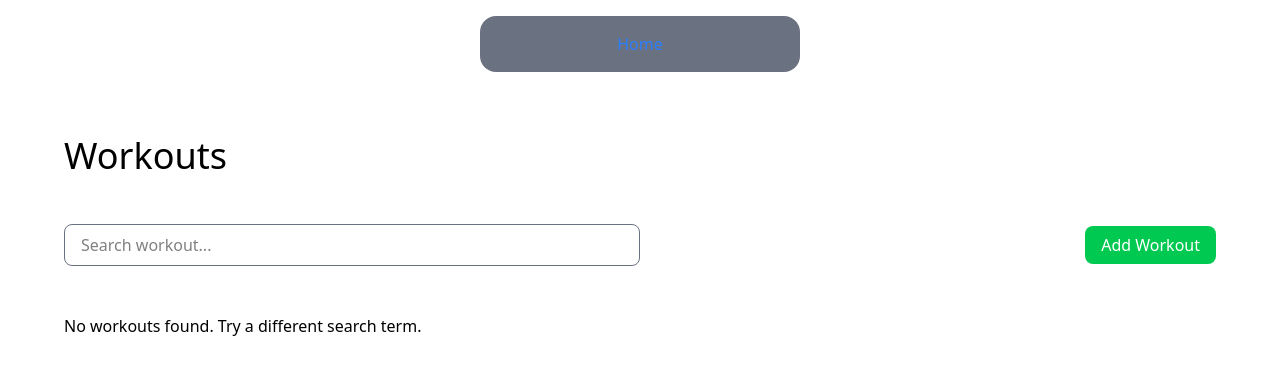
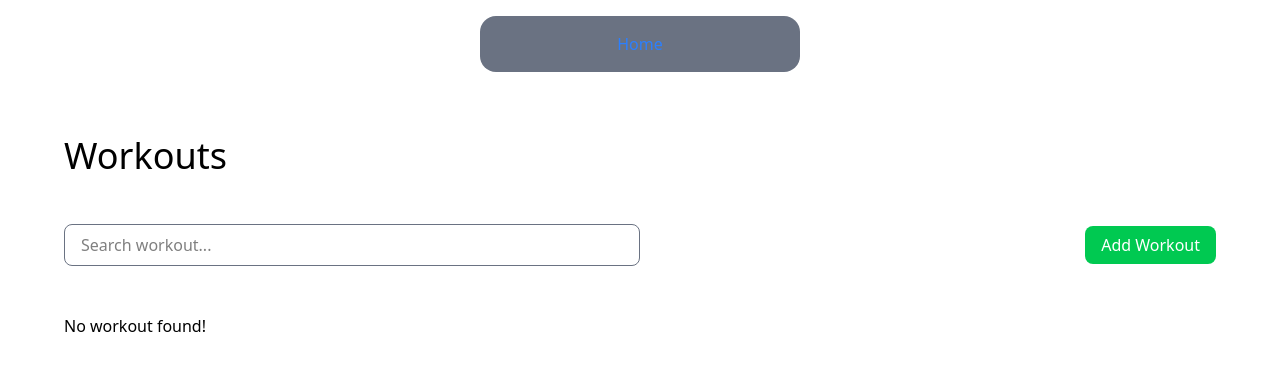
Before and after one commit to MOHDAHMEDKHAN27052003/workout-tracker, a React app: page / in a window 1280 px wide. Shown: the top 374 px of the page. Built offline with nearby package versions, Linux system fonts and the light colour scheme; the HTML template or start-up script is replaced by a standard one.

Commit message:
Workout not found
new message when workout not found

```diff
--- a/src/pages/Workouts.jsx
+++ b/src/pages/Workouts.jsx
@@ -41,7 +41,7 @@ function Workouts() {
                             </div>
                             ) : (
                             <div>
-                                <h1>No workouts found. Try a different search term.</h1>
+                                <h1>No workout found!</h1>
                             </div>
                         )}
                     </div>
```
